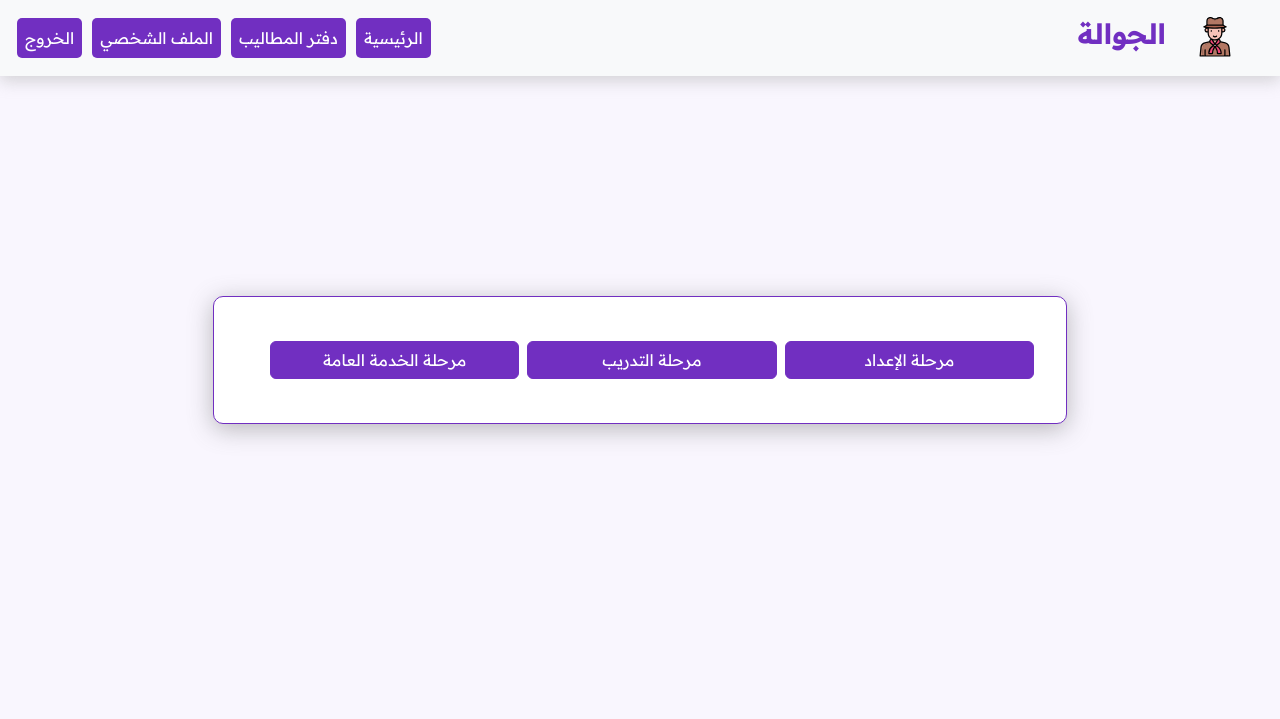
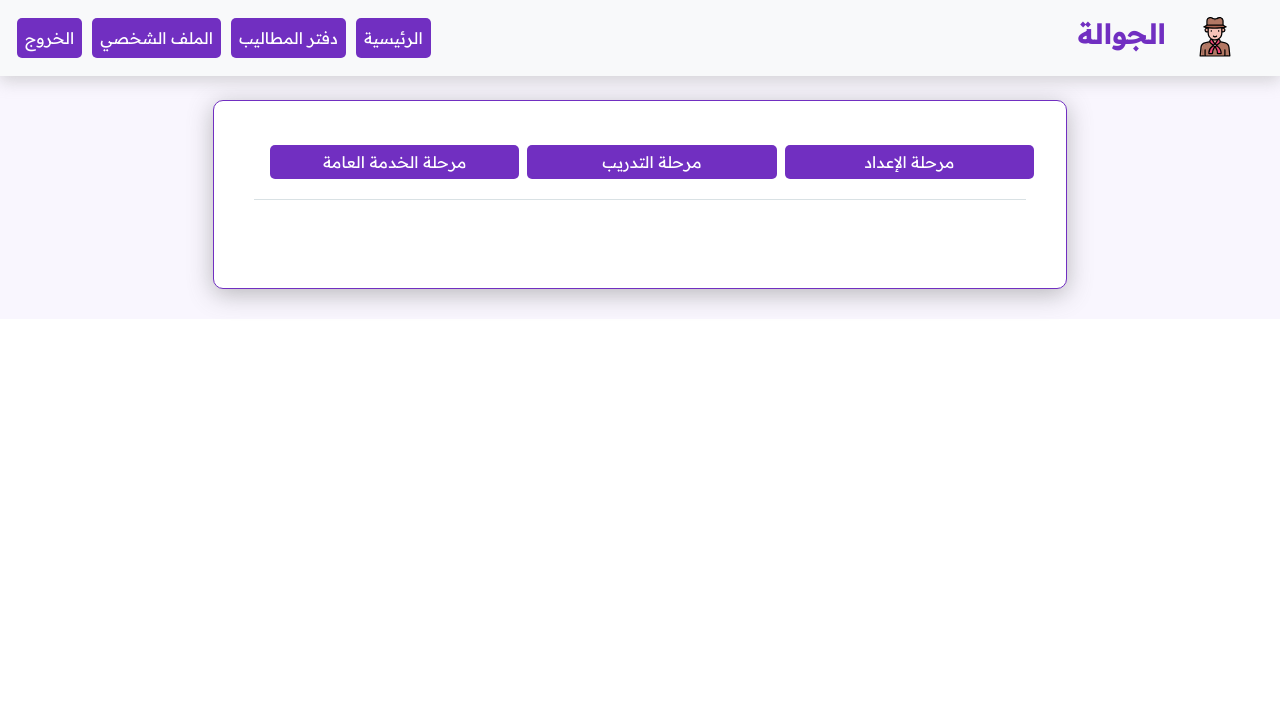
Before and after one commit to abdhmddev/Rovers-Management-System, a PHP site: page /roverdashboard.php in a window 1280 px wide. Shown: the top 719 px of the page. Run offline with PHP 8.4, Linux system fonts and the light colour scheme; data that the repository does not hold is empty.

Commit message:
dashboard2

```diff
--- a/roverdashboard.php
+++ b/roverdashboard.php
@@ -6,11 +6,11 @@
   <meta name="viewport" content="width=device-width, initial-scale=1.0">
   <link rel="shortcut icon" href="images/logo.svg" type="image/x-icon">
   <title>الجوالة</title>
-  <link rel="stylesheet" href="styles/main.css">
-  <link rel="stylesheet" href="styles/components.css">
-  <link rel="stylesheet" href="styles/info.css">
-  <link rel="stylesheet" href="styles/pageform.css">
-  <link rel="stylesheet" href="bootstrap/css//bootstrap.min.css">
+   <link rel="stylesheet" href="styles/main.css">
+    <link rel="stylesheet" href="styles/components.css">
+    <link rel="stylesheet" href="styles/info.css">
+    <link rel="stylesheet" href="styles/dashboard.css">
+    <link rel="stylesheet" href="bootstrap/css/bootstrap.min.css">
 </head>
 
 <body>
@@ -19,12 +19,16 @@
   <div class="outerbox">
     <div class="innerbox">
       <div class="pagebtn row justify-content-around flex-nowrap w-100">
-        <div class="col-4 m-0 p-1 row justify-content-center align-items-center"><button type="submit" name="submit1" class="btn btn-primary"> <a href="" style="color: #fff !important;">مرحلة الإعداد</a></button></div>
-        <div class="col-4 m-0 p-1 row justify-content-center align-items-center"><button type="submit" name="submit2" class="btn btn-primary"><a href="" style="color: #fff !important;">مرحلة التدريب </a></button></div>
-        <div class="col-4 m-0 p-1 row justify-content-center align-items-center"><button type="submit" name="submit3" class="btn btn-primary"> <a href="" style="color: #fff !important;">مرحلة الخدمة العامة </a></button></div>
+        <div class="col-4 m-0 p-1 row justify-content-center align-items-center text-center"><a href="roverdashboard.php?filter=1" style="width: 100%;
+    color: #fff !important; background-color: var(--main-color); padding:5px; border-radius:5px;">مرحلة الإعداد</a></div>
+        <div class="col-4 m-0 p-1 row justify-content-center align-items-center text-center"><a href="roverdashboard.php?filter=2" style="width: 100%;
+    color: #fff !important; background-color: var(--main-color); padding:5px; border-radius:5px;">مرحلة التدريب</a></div>
+        <div class="col-4 m-0 p-1 row justify-content-center align-items-center text-center"><a href="roverdashboard.php?filter=3" style="width: 100%;
+    color: #fff !important; background-color: var(--main-color); padding:5px; border-radius:5px;">مرحلة الخدمة العامة</a></div>
       </div>
-      <div>
-
+      <hr class="mb-5">
+      <div class="row">
+        <?php include "shit.php" ?>
       </div>
     </div>
   </div>
--- a/styles/dashboard.css
+++ b/styles/dashboard.css
@@ -1,3 +1,11 @@
 .pagebtn{
     max-width: 100%;
 }
+
+thead, thead tr, thead th {
+    color: var(--main-color) !important ;
+}
+
+tbody .check {
+    width: 25px;
+}
```
Also changed, not shown: shit.php (+17 -28 lines), styles/info.css (line endings or trailing spaces).
